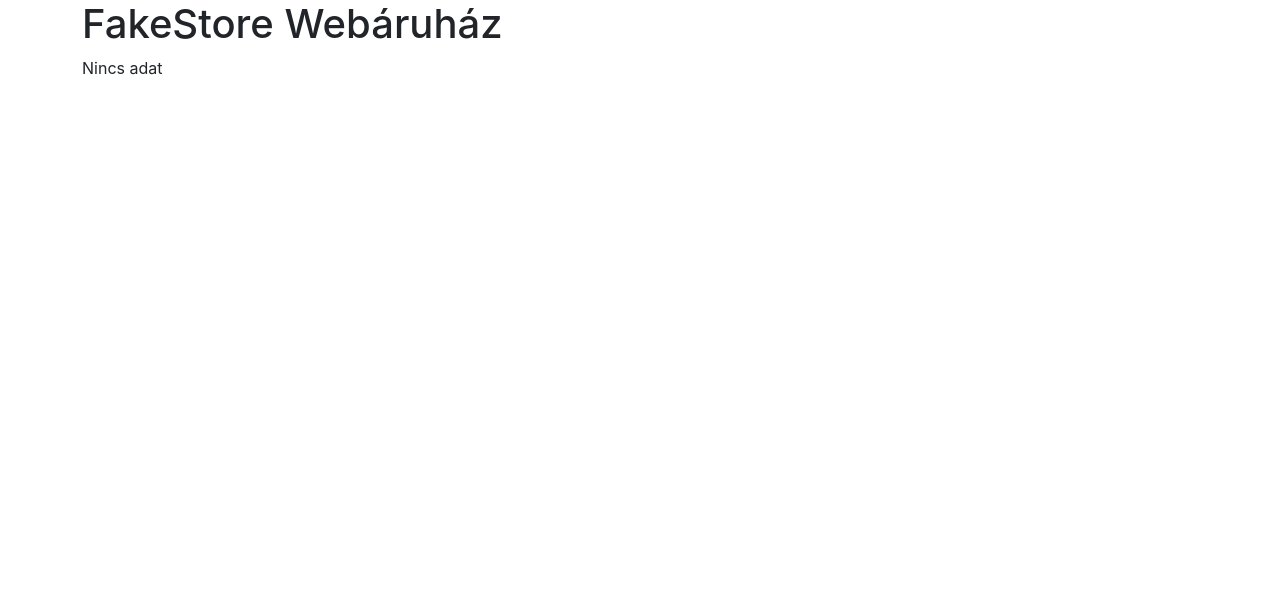
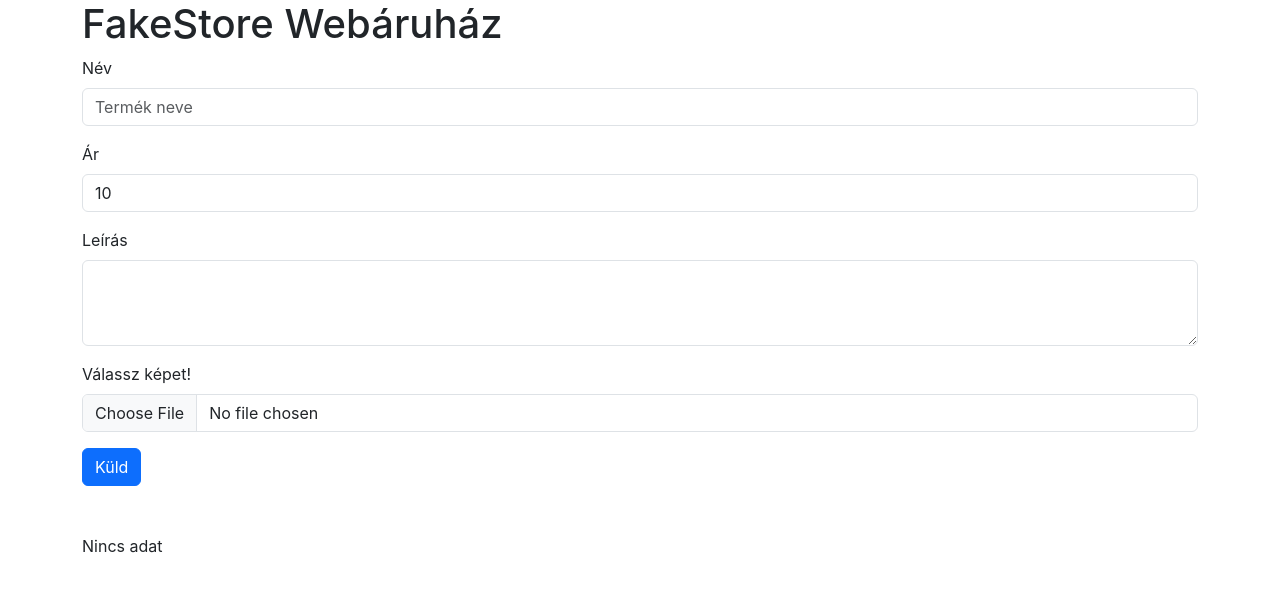
Before and after one commit to csefikatalin/fakestoreapi2, a React (Create React App) app: page / in a window 1280 px wide. Shown: the top 592 px of the page. Built offline with nearby package versions, Linux system fonts and the light colour scheme; no server answers.

Commit message:
űrlapkezelés, post

```diff
--- a/src/App.js
+++ b/src/App.js
@@ -4,6 +4,7 @@ import { ApiContext } from "./contexts/ApiContext";
 import Kosaram from "./components/public/Kosaram";
 import { KosarContext } from "./contexts/KosarContext";
 import TermekekAdmin from "./components/admin/TermekekAdmin";
+import UjTermek from "./components/admin/UjTermek";
 
 function App() {
   const { apiData } = useContext(ApiContext);
@@ -16,6 +17,9 @@ function App() {
       </header>
 
       <main className="row g-5">
+        <section>
+          <UjTermek />
+        </section>
         <article>
         {apiData ? <TermekekAdmin termekek={apiData} /> : "Nincs adat"}
         </article>
--- a/src/components/admin/UjTermek.js
+++ b/src/components/admin/UjTermek.js
@@ -1,9 +1,127 @@
-import React from 'react'
+import React, { useContext, useState } from "react";
+import { ApiContext } from "../../contexts/ApiContext";
 
 function UjTermek() {
+  const {postData} =useContext(ApiContext)
+  const [termek, setTermek] = useState({
+    title: "",
+    price: 10,
+    description: "",
+    category: "",
+    image: "",
+  });
+
+  function handleChange(event) {
+    console.log(event.target.id);
+    const stermek = { ...termek };
+    stermek[event.target.id] =
+      event.target.id === "price"
+        ? parseFloat(event.target.value) || 0
+        : event.target.value;
+
+    console.log(stermek);
+    setTermek({ ...stermek });
+  }
+  function handleSubmit(event) {
+    event.preventDefault()
+    console.log(termek)
+    postData("/products",termek)
+  }
   return (
-    <div>UjTermek</div>
-  )
+    <form  onSubmit={(event) => {
+
+      handleSubmit(event);
+    }}>
+      <div className="mb-3">
+        <label htmlFor="title" className="form-label">
+          Név
+        </label>
+        <input
+          type="text"
+          className="form-control"
+          id="title"
+          required
+          placeholder="Termék neve"
+          onChange={(event) => {
+            handleChange(event);
+          }}
+          value={termek.title}
+        />
+      </div>
+      <div className="mb-3">
+        <label htmlFor="price" className="form-label">
+          Ár
+        </label>
+        <input
+          type="number"
+          min="10"
+          max="100000"
+          required
+          className="form-control"
+          id="price"
+          value={termek.price}
+          onChange={(event) => {
+            handleChange(event);
+          }}
+        />
+      </div>
+      <div className="mb-3">
+        <label htmlFor="description" className="form-label">
+          Leírás
+        </label>
+        <textarea
+          className="form-control"
+          id="description"
+          rows="3"
+          value={termek.description}
+          onChange={(event) => {
+            handleChange(event);
+          }}
+        ></textarea>
+      </div>
+      <div className="mb-3">
+        <label htmlFor="image" className="form-label">
+          Válassz képet!
+        </label>
+        <input
+          className="form-control"
+          type="file"
+          id="image"
+          value={termek.image}
+          onChange={(event) => {
+            handleChange(event);
+          }}
+        />
+      </div>
+      <button
+        type="submit"
+
+        className="btn btn-primary"
+      >
+        Küld
+      </button>
+    </form>
+  );
 }
 
-export default UjTermek
+export default UjTermek;
+{
+  /*      <div className="mb-3">
+
+        <select className="form-select" aria-label="kategória választék" id="category"  value={termek.category}>
+        <option value="0">Válassz kategóriát! </option>
+        <option value="1">One</option>
+        <option value="2">Two</option>
+        <option value="3">Three</option>
+      </select>
+      </div>
+
+
+
+      <div className="mb-3">
+        <label htmlFor="image" className="form-label">
+          Válassz képet!
+        </label>
+        <input className="form-control" type="file" id="image" />
+      </div>*/
+}
--- a/src/contexts/ApiContext.js
+++ b/src/contexts/ApiContext.js
@@ -24,15 +24,27 @@ export const ApiProvider = ({ children }) => {
       setLoading(false);
     }
   };
+  const postData = async (vegpont, data) => {
+    setLoading(true);
+    setError(null);
+    try {
+      const response = await myAxios.post(vegpont, data); // a POST kérés, ami a baseURL-hez adja hozzá a megadott végpontot
+      console.log("Sikeresen elküldött adat:", response.data); // itt feldolgozhatod a szerver válaszát
+    } catch (err) {
+      setError("Hiba történt az adat elküldésekor.");
+    } finally {
+      setLoading(false);
+    }
+  };
   /*  A UseEffect hook segítségével asszinkron módon tudunk adatokat kezelni, illetve frissíteni tudjuk a DOM-ot, időzítőket használhatunk. Két argumentuma van. Az első argumentum egy függvény. Amikor a függvény által meghatározott tartalom megváltozik, automatikusan újrarenderelődik az oldalon a vonatkozó tartalom a DOM-ban.
  A második paraméter  opcionális, arra használjuk, hogy függőségeket adjunk át a useEffectnek. A tömb eleme lehetnek props, vagy state elemek. A useEffect összehasonlítja a tömbben adott értékek előző és az aktuális állapotát, és csak akkor frissíti az oldalt, ha eltérés mutatkozik a két állapot között. Ezzel elkerülhetjük a végtelen hívásokat és frissítéseket.  */
 
   useEffect(() => {
-    getData("/products?limit=3"); // Adatok automatikus lekérése, amikor a kontextus betöltődik
+    getData("/products"); // Adatok automatikus lekérése, amikor a kontextus betöltődik
   }, []);
 
   return (
-    <ApiContext.Provider value={{ apiData, getData }}>
+    <ApiContext.Provider value={{ apiData, getData, postData }}>
       {children}
     </ApiContext.Provider>
   );
```
